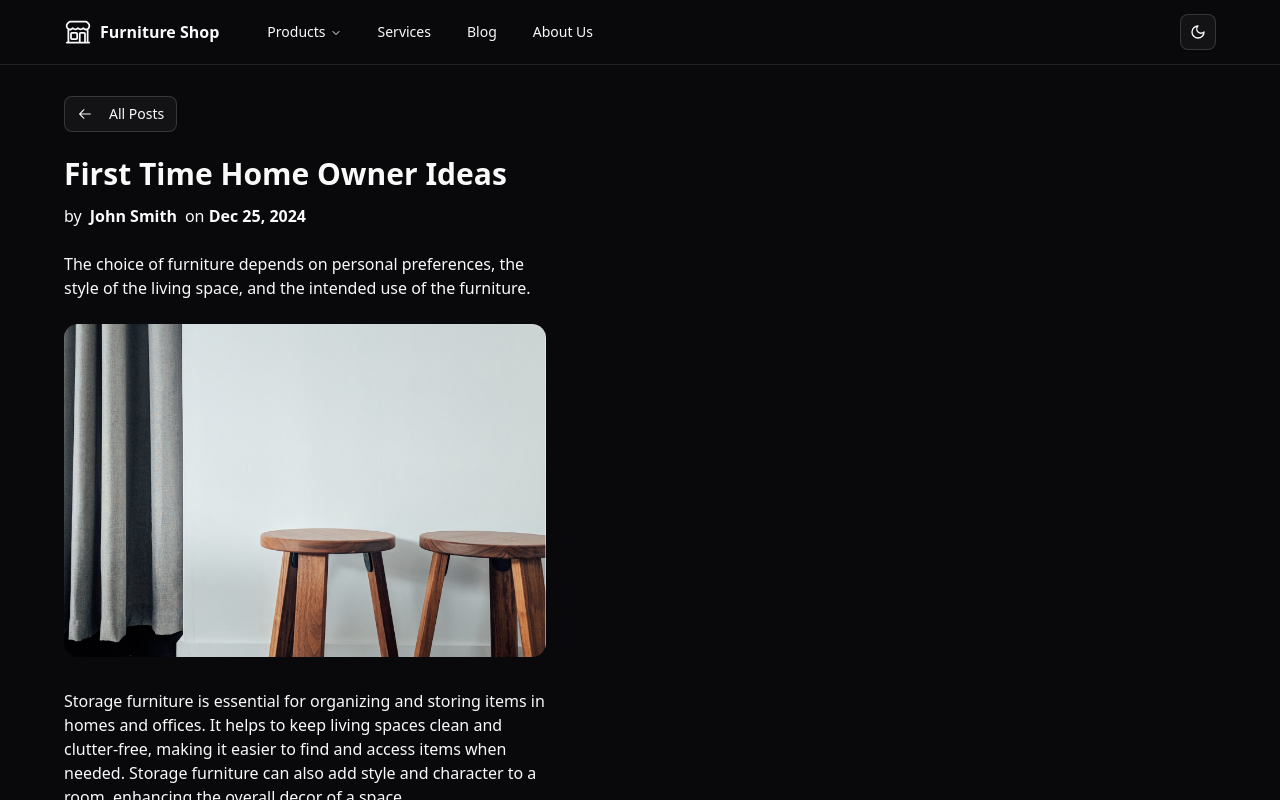
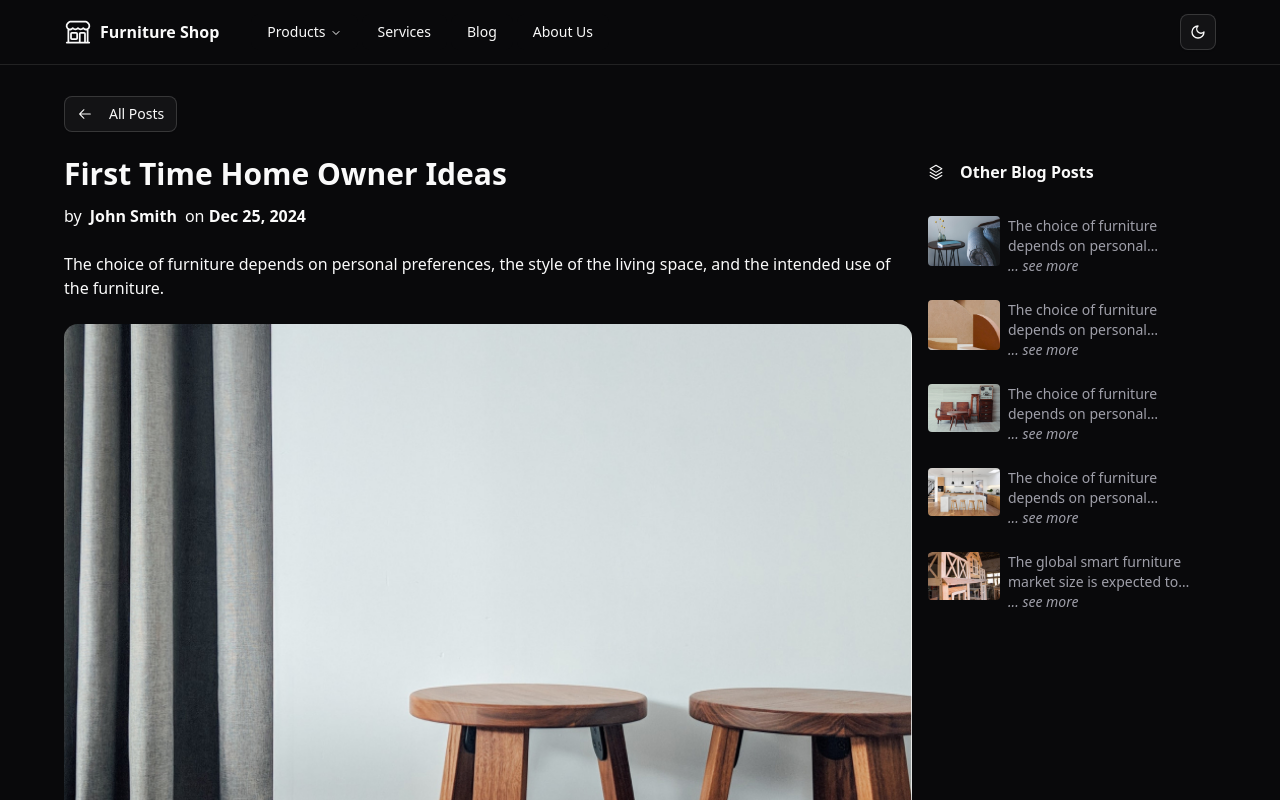
Before and after one commit to nainglinthant111/learn-RTT, a React (Vite) app in the folder react-intermidate/: page /blogs/uuid1 in a window 1280 px wide. Shown: the top 800 px of the page. Built offline with nearby package versions, Linux system fonts and the light colour scheme.

Commit message:
Blog detail finished

```diff
--- a/react-intermidate/src/components/icons.tsx
+++ b/react-intermidate/src/components/icons.tsx
@@ -4,6 +4,7 @@ import {
   PaperPlaneIcon,
   ExclamationTriangleIcon,
   ArrowLeftIcon,
+  LayersIcon,
 } from "@radix-ui/react-icons";
 export type IconProps = React.HtmlHTMLAttributes<SVGElement>;
 
@@ -29,4 +30,5 @@ export const Icons = {
   paperPlane: PaperPlaneIcon,
   warning: ExclamationTriangleIcon,
   arrowLeft: ArrowLeftIcon,
+  layersIcon: LayersIcon,
 };
--- a/react-intermidate/src/pages/BlogDetail.tsx
+++ b/react-intermidate/src/pages/BlogDetail.tsx
@@ -7,7 +7,7 @@ function BlogDetail() {
   const { postid } = useParams();
   const post = posts.find((post) => post.id === postid);
   return (
-    <div className="container mx-auto lg:px-16">
+    <div className="container mx-auto px-4 lg:px-16">
       <section className="flex flex-col lg:flex-row">
         <section className="w-full lg:w-3/4 lg:pr-4">
           <Button variant={"outline"} asChild className="mt-8 mb-6">
@@ -43,7 +43,33 @@ function BlogDetail() {
             </p>
           )}
         </section>
-        <section className="lg:1/4 w-full lg:mt-24"></section>
+        <section className="w-full lg:mt-24 lg:w-1/4">
+          <div className="mb-8 flex items-center gap-2 text-base font-semibold">
+            <Icons.layersIcon className="mr-2 h-4 w-4" />
+            <h3 className="">Other Blog Posts</h3>
+          </div>
+          <div className="grid grid-cols-1 md:grid-cols-2 lg:grid-cols-1">
+            {posts
+              .filter((post) => post.id !== postid)
+              .map((post) => (
+                <Link
+                  key={post.id}
+                  to={`/blogs/${post.id}`}
+                  className="mb-6 flex items-start gap-2"
+                >
+                  <img
+                    src={post.image}
+                    alt={post.title}
+                    className="w-1/4 rounded"
+                  />
+                  <div className="text-muted-foreground w-3/4 text-sm font-[500]">
+                    <p className="line-clamp-2">{post.content}</p>
+                    <i className="">... see more</i>
+                  </div>
+                </Link>
+              ))}
+          </div>
+        </section>
       </section>
     </div>
   );
```
